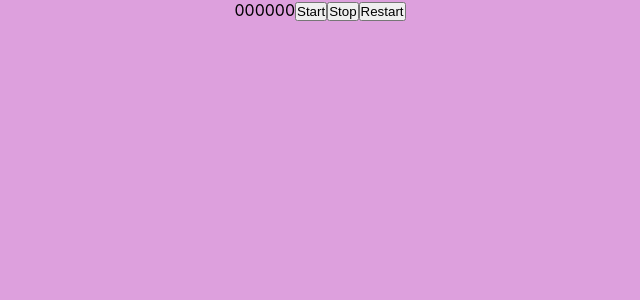
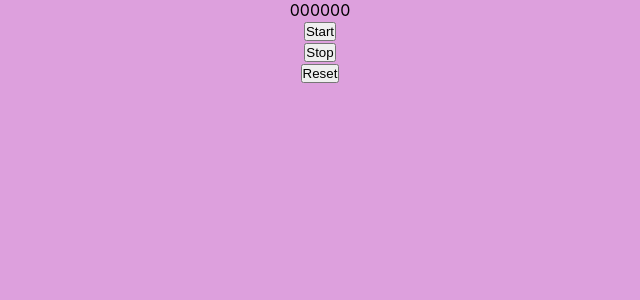
Before and after one commit to AbdulMoiz8994/DigitalClock, a React (Create React App) app: page / in a window 1280 px wide. Shown: the top 300 px of the page, without its empty margins (320-960 px from the left). Built offline with nearby package versions, Linux system fonts and the light colour scheme.

Commit message:
add the TimerButton and sifting the function via props

```diff
--- a/src/Components/Timer/Timer.jsx
+++ b/src/Components/Timer/Timer.jsx
@@ -1,4 +1,6 @@
-import React,{useState} from 'react'
+import React,{ useState} from 'react'
+import {TimerButton} from './TimerButton'
+
 
 export const Timer = () => {
 
@@ -54,10 +56,17 @@ function Restart(){
           <span>{minute < 10 ? `0${minute}` : minute}</span>
           <span>{second < 10 ? `0${second}` : second}</span>
 
-
-          <button onClick={Run}>Start</button>
-          <button onClick={Stop}>Stop</button>
-          <button onClick={Restart}>Restart</button>
+          <TimerButton
+          ButtonAction={Run}
+          ButtonValue="Start"
+          />
+          <TimerButton ButtonAction={Stop}
+            ButtonValue="Stop"
+          />
+          <TimerButton
+          ButtonAction={Restart}
+          ButtonValue="Reset"
+          />
         </div>
     )
 }
--- /dev/null
+++ b/src/Components/Timer/TimerButton.jsx
@@ -0,0 +1,11 @@
+import React from 'react'
+
+export const TimerButton = ({ButtonAction,ButtonValue}) => {
+    return (
+        <div>
+            <button onClick={ButtonAction}>{ButtonValue}</button>
+            {/* <button onClick={stop}>Stop</button> */}
+            {/* <button onClick={restart}>Restart</button> */}
+        </div>
+    )
+}
```
